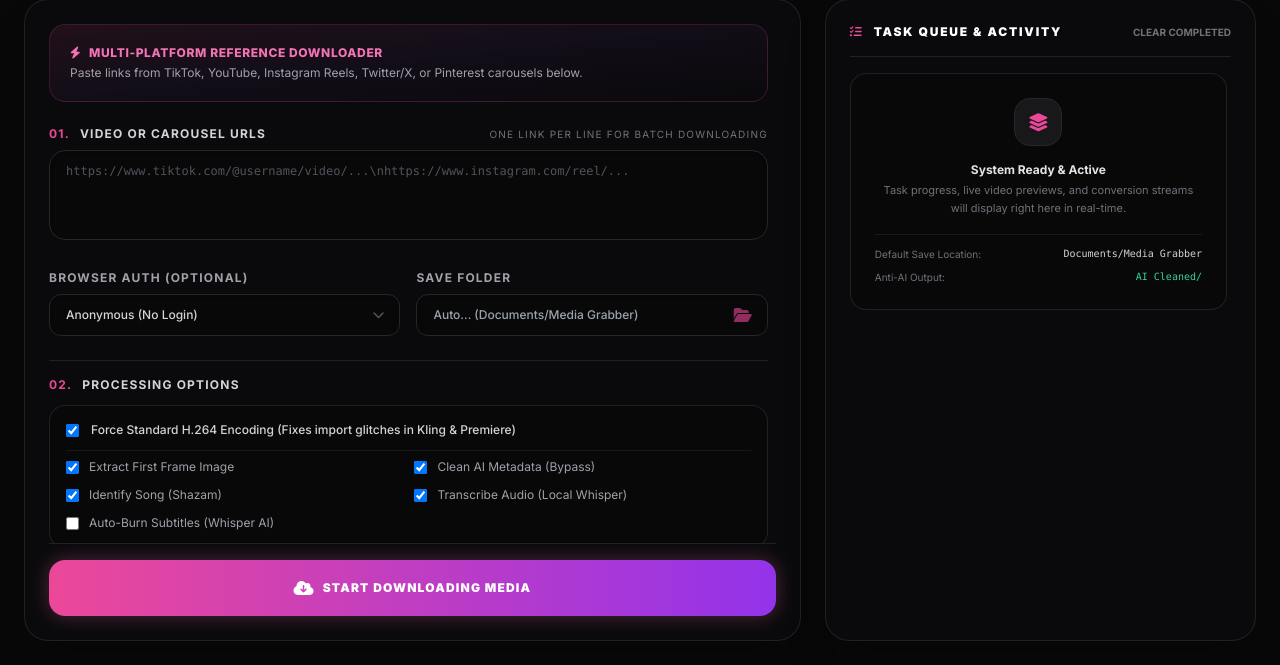
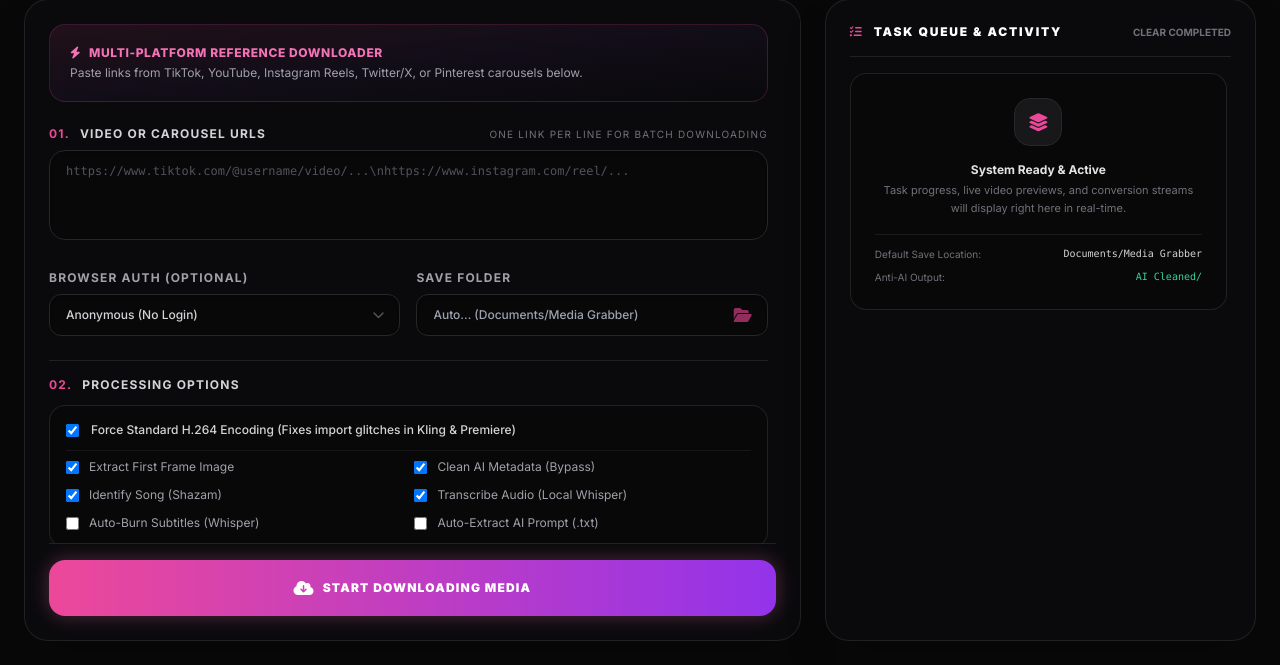
Before and after one commit to NextGenInfluencer/ai-influencer-media-grabber, a Flask app: page / in a window 1280 px wide. Shown: the part 135-800 px from the top of the page. Run offline with Flask 3, Linux system fonts and the light colour scheme; parts of the project's set-up code (start-up, migrations or seed data) failed here and were passed over; some libraries are stand-ins or nearby versions.

Commit message:
Add auto-extract AI Prompt option to Downloader tab

```diff
--- a/app.py
+++ b/app.py
@@ -651,7 +651,7 @@ def download_video():
                             last_final_path = final_path
 
                             # Extract first frame
-                            if os.path.exists(final_path) and processing_options.get('enableThumbnail', True):
+                            if os.path.exists(final_path) and processing_options.get('extractFrame', True):
                                 q.put({"status": f"{prefix}Extracting frame..."})
                                 frame_path = base + "_first_frame.jpg"
                                 ffmpeg_cmd = [
@@ -664,8 +664,21 @@ def download_video():
                                 ]
                                 subprocess.run(ffmpeg_cmd, stdout=subprocess.DEVNULL, stderr=subprocess.DEVNULL)
 
+                                if processing_options.get('autoExtractPrompt'):
+                                    q.put({"status": f"{prefix}Extracting AI Prompt (BLIP)..."})
+                                    try:
+                                        from extractor import extract_prompt_from_image
+                                        target_image = frame_path if os.path.exists(frame_path) else final_path
+                                        if os.path.exists(target_image):
+                                            prompt_text = extract_prompt_from_image(target_image)
+                                            prompt_txt_path = base + "_prompt.txt"
+                                            with open(prompt_txt_path, "w", encoding="utf-8") as f:
+                                                f.write(prompt_text)
+                                    except Exception as e:
+                                        q.put({"status": f"{prefix}Prompt Extraction Error: {str(e)}"})
+
                                 # Audio Recognition & Metadata
-                                if processing_options.get('enableSongMeta', True):
+                                if processing_options.get('identifySong', True):
                                     q.put({"status": f"{prefix}Identifying song & metadata..."})
                                     song_txt_path = base + "_song.txt"
                                     temp_audio = base + "_temp_audio.mp3"
@@ -719,7 +732,7 @@ def download_video():
                                             f.write(yt_desc)
 
                                 # Transcribe Video (Whisper)
-                                if processing_options.get('enableTranscription', True):
+                                if processing_options.get('transcribeAudio', True):
                                     q.put({"status": f"{prefix}Transcribing speech..."})
                                     transcript_path = base + "_transcript.txt"
                                     full_audio = base + "_full_audio.mp3"
--- a/templates/index.html
+++ b/templates/index.html
@@ -177,9 +177,13 @@
                                     <input type="checkbox" id="transcribeAudio" class="form-checkbox text-pink-500 rounded border-zinc-700 bg-zinc-900" checked>
                                     <span>Transcribe Audio (Local Whisper)</span>
                                 </label>
-                                <label class="flex items-center space-x-2.5 text-xs text-zinc-400 cursor-pointer col-span-2">
+                                <label class="flex items-center space-x-2.5 text-xs text-zinc-400 cursor-pointer">
                                     <input type="checkbox" id="burnSubtitles" name="burn_subtitles" class="form-checkbox text-pink-500 rounded border-zinc-700 bg-zinc-900">
-                                    <span>Auto-Burn Subtitles (Whisper AI)</span>
+                                    <span>Auto-Burn Subtitles (Whisper)</span>
+                                </label>
+                                <label class="flex items-center space-x-2.5 text-xs text-zinc-400 cursor-pointer">
+                                    <input type="checkbox" id="autoExtractPrompt" class="form-checkbox text-pink-500 rounded border-zinc-700 bg-zinc-900">
+                                    <span>Auto-Extract AI Prompt (.txt)</span>
                                 </label>
                             </div>
                         </div>
@@ -1217,7 +1221,8 @@
                         aiBypass: document.getElementById('aiBypass').checked,
                         identifySong: document.getElementById('identifySong').checked,
                         transcribeAudio: document.getElementById('transcribeAudio').checked,
-                        burn_subtitles: document.getElementById('burnSubtitles').checked
+                        burn_subtitles: document.getElementById('burnSubtitles').checked,
+                        autoExtractPrompt: document.getElementById('autoExtractPrompt').checked
                     }
                 };
 
```
